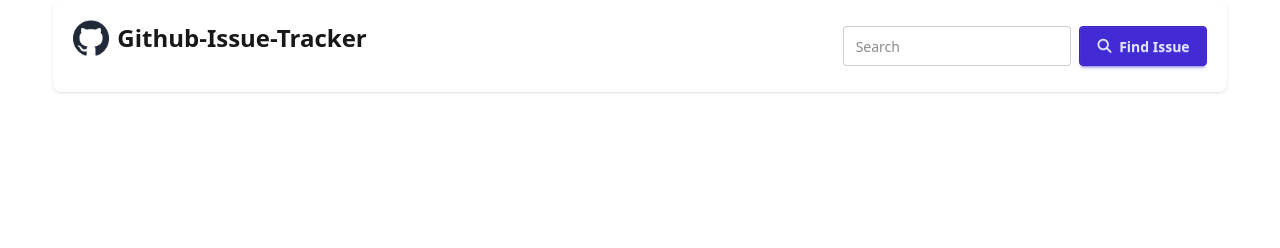
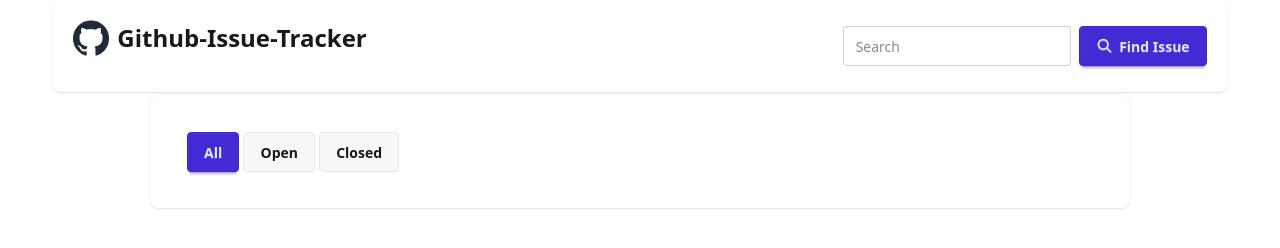
Before and after one commit to Sabbir832Hossain/Assignment_05_PH_github, a plain HTML site: page dashboard.html in a window 1280 px wide. Drawn offline with nearby package versions, Linux system fonts and the light colour scheme.

Commit message:
Button section

```diff
--- a/dashboard.html
+++ b/dashboard.html
@@ -34,4 +34,16 @@
     </nav>
   </header>
 
+  <section class="w-11/12 md:w-10/12 mx-auto my-1">
+    <div class="navbar bg-base-100 shadow-sm w-11/12 mx-auto flex justify-between p-9 rounded-lg">
+      <div id="btn-container">
+        <button onclick="activeBtn('all-btn')" id="all-btn" class="dynamicBtn btn btn-primary">All</button>
+        <button onclick="activeBtn('open-btn')" id="open-btn" class="dynamicBtn btn btn-base-100">Open</button>
+        <button onclick="activeBtn('close-btn')" id="close-btn" class="dynamicBtn btn btn-base-100">Closed</button>
+      </div>
+    </div>
+  </section>
+
+
+
 </body>
```
